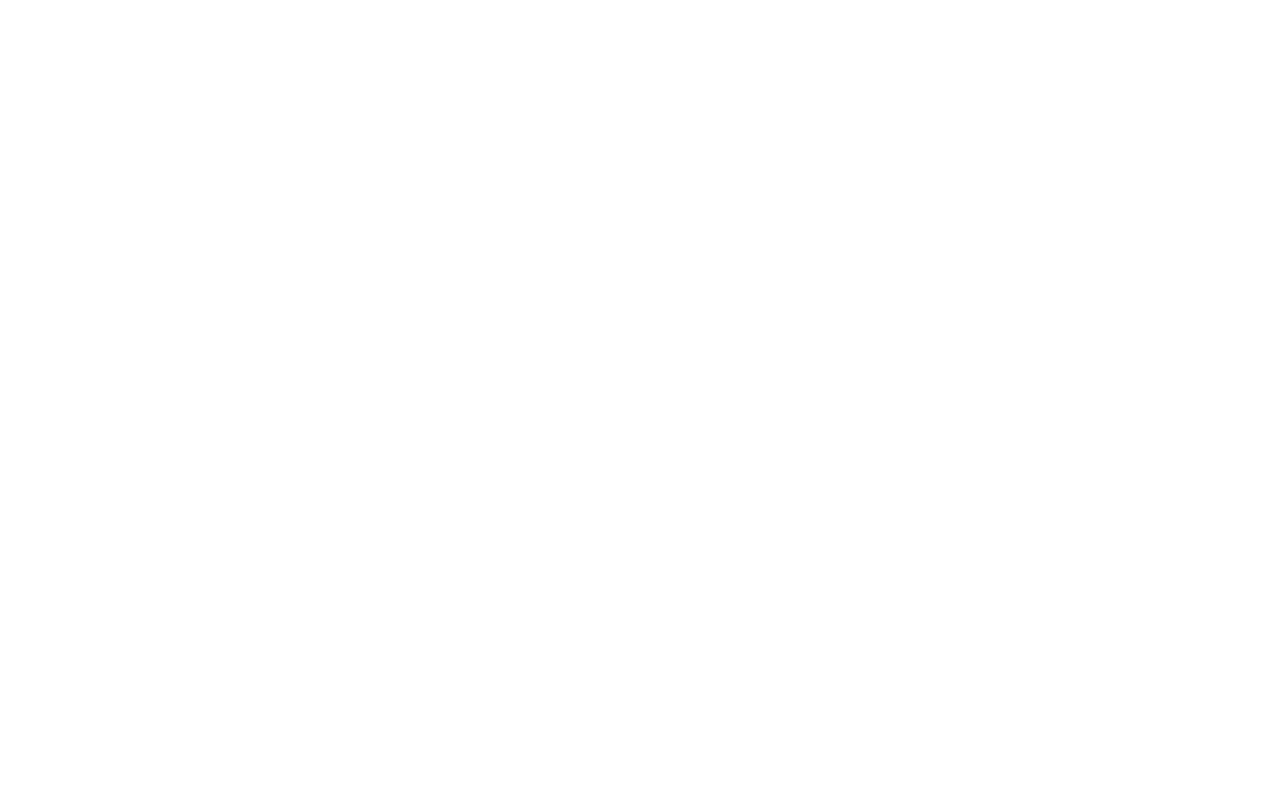
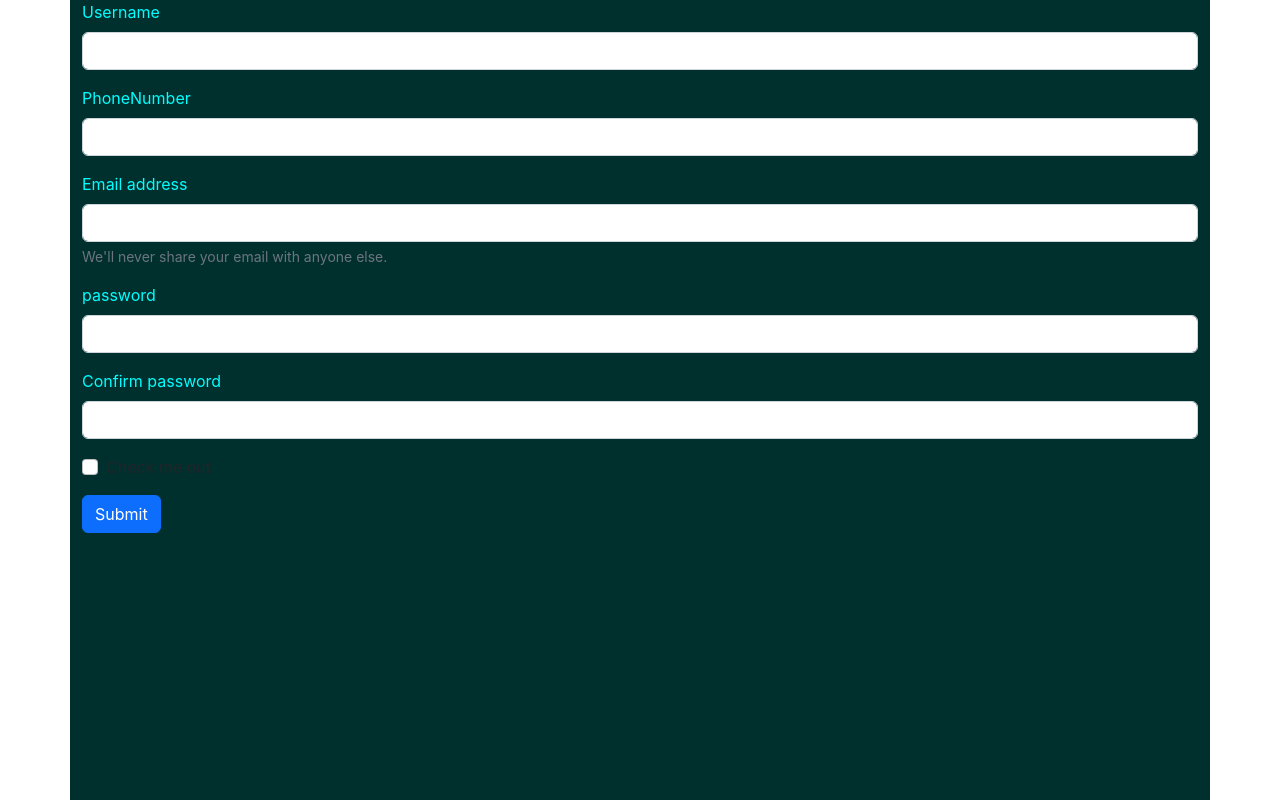
Before and after one commit to Emmaxfans/foodhub, a React (Create React App) app: page /Form in a window 1280 px wide. Before the commit this address had no page. Built offline with nearby package versions, Linux system fonts and the light colour scheme.

Commit message:
feat: adding a 404 page and i

```diff
--- a/package.json
+++ b/package.json
@@ -6,6 +6,7 @@
     "@testing-library/jest-dom": "^5.16.5",
     "@testing-library/react": "^13.4.0",
     "@testing-library/user-event": "^13.5.0",
+    "axios": "^1.2.1",
     "react": "^18.2.0",
     "react-dom": "^18.2.0",
     "react-router-dom": "^6.4.1",
--- a/src/App.css
+++ b/src/App.css
@@ -1,10 +1,34 @@
-.App {
+.App{
   /* text-align: center; */
   background-color: #00302E;
   margin: 0;
   /* max-width: 100%; */
   /* height: 100%; */
   /* width: 100%; */
+}
+
+.error{
+  background-color: #00302E;
+  height: 100vh;
+}
+
+.error-h1{
+  color: #FBDDBB;
+  text-align: center;
+}
+
+ .error a{
+   display: block;
+  text-decoration: none;
+  text-align: center;
+  color: #ffffff;
+
+}
+
+/* testform */
+
+.form-label{
+  color: aqua;
 }
 
 .foodhub{
--- a/src/App.js
+++ b/src/App.js
@@ -7,6 +7,9 @@
 import Loginpage from './pages/Loginpage';
 import Signup from './pages/Signup';
 import Orderpage1 from './pages/Orderpage1';
+import Error from './pages/Error';
+import FormTest from './pages/FormTest';
+import SignUpSuccess from './pages/SignUpSuccess';
 
 
 // import FunctionalComponent from './components/FunctionalComponent';
@@ -18,6 +21,9 @@
         <Route path='/Login' element={<Loginpage />} />
         <Route path='/Sign-Up' element={<Signup />} />
         <Route path='/Order' element={<Orderpage1 />} />
+        <Route path='/Form' element={<FormTest />} />
+        <Route path='/Auth' element={<SignUpSuccess />} />
+        <Route path='*' element={<Error />} />
       </Routes>
 
   );
--- a/src/components/LandingPage.js
+++ b/src/components/LandingPage.js
@@ -4,8 +4,40 @@
 import { Link } from "react-router-dom";
 import Footer from "./Footer";
 import Nav from "./Nav";
+import { useState } from "react";
+
+// import axios from "axios";
 
 export default function LandingPage() {
+
+    // post request for email subscription
+
+    const [formemail, setFormemail] = useState("");
+
+const subscribeInput =(e) =>{
+    const { name,value }= e.target;
+    setFormemail({...formemail, [name]:value});
+    console.log(formemail);
+}
+
+const subscribe = async (e) =>{
+    e.preventDefault();
+    console.log(formemail);
+    // try{
+    //     const res= await axios.post('https://vendlify-api.onrender.com/api/v1/users/signup', formemail)
+    //     console.log(res)
+    //     if (res.status === 200){
+    //         document.getElementById("subscribe").innerHTML = "successfully subscribe"
+    //     }
+
+    //     else{
+    //         document.getElementById("submit").innerHTML = "Error can not subscribe"
+    //     }
+
+    // }catch(err){
+
+    // }
+}
 
     return(
 
@@ -57,7 +89,7 @@
 </div>
 
 <div class="col">
-<Link to='Order'>
+<Link to='Form'>
 <img className='img2 img-fluid' src='.\foodhub\bon-vivant-qom5MPOER-I-unsplash 3.png' alt='foodhub2'/>
 </Link>
 <div className='con-center'>
@@ -85,7 +117,7 @@
 <div className="col-6 con-mt1">
 
 <div className='con-b'>
-<h3 className=''>Get notified when we have Update!</h3>
+<h3 className=''>Get notified when we have Updates!</h3>
 <p className='ppp'>Get notified when we add new items to our special menu, <br/> update our price list of special promos!</p>
 </div>
 
@@ -95,8 +127,8 @@
 <div class="col-6 func-con">
 
 <div class="">
-<form class="d-flex">
-<input class="form-control input-pro" type="search" placeholder="Search" aria-label="Search"/>
+<form class="d-flex" onSubmit={subscribe}>
+<input class="form-control input-pro" type="email" name="subscriber" value={subscribeInput.subscriber} onChange={subscribeInput} id="subscribe" placeholder="Email" aria-label="Search" />
 
 <FunctionalComponent />
 </form>
--- a/src/index.js
+++ b/src/index.js
@@ -6,8 +6,6 @@
 import reportWebVitals from './reportWebVitals';
 
 const root = ReactDOM.createRoot(document.getElementById('root'));
-// root.render(<Loginpage />);
-// const root = ReactDOM.createRoot(document.getElementById('root'));
 root.render(
   <React.StrictMode>
     <Router>
@@ -16,7 +14,4 @@
   </React.StrictMode>
 );
 
-// If you want to start measuring performance in your app, pass a function
-// to log results (for example: reportWebVitals(console.log))
-// or send to an analytics endpoint. Learn more: https://bit.ly/CRA-vitals
 reportWebVitals();
--- /dev/null
+++ b/src/pages/Error.js
@@ -0,0 +1,17 @@
+import React from "react";
+import { Link } from "react-router-dom";
+import '../App.css'
+
+const Error = ()=>{
+    return(
+        <div className="error">
+
+            <h1 className="error-h1">Not Found</h1>
+            <Link className="error-link" to="/" >Click here to go to homepage</Link>
+
+        </div>
+    );
+
+}
+
+export default Error
--- /dev/null
+++ b/src/pages/FormTest.js
@@ -0,0 +1,147 @@
+import axios from "axios";
+// import React, { useEffect } from "react"
+import { useState } from "react";
+import '../App.css'
+const FormTest = () =>{
+
+    //  POST REQUEST FOR SIGN UP
+
+
+const [formvalue, setFormvalue] = useState({userName: "", email: "", phoneNumber: "", password: "", passwordConfirm: ""});
+
+const handleInput=(e) =>{
+    const { name,value }= e.target;
+    setFormvalue({...formvalue, [name]:value});
+    console.log(formvalue);
+}
+
+const submitForm1 = async (e) =>{
+    e.preventDefault();
+    // console.log(formvalue);
+    try{
+        const res= await axios.post('https://vendlify-api.onrender.com/api/v1/users/signup', formvalue)
+        console.log(res)
+        if (res.status === 200){
+            window.location = "/Auth"
+        }
+
+        else{
+            document.getElementById("submit").innerHTML = "Error with sign up"
+        }
+
+    }catch(err){
+
+    }
+}
+
+// POST USING AXIOS
+
+    // const [userName, setUsername] = useState('');
+    // const [email, setEmail] = useState('');
+    // const [phoneNumber, setPhoneNumber] = useState([]);
+    // const [password, setPassword] = useState('');
+    // const [passwordConfirm, setPasswordConfirm] = useState('');
+    // const [posts, setPosts] = useState([]);
+
+    // const submitForm1 = (e) => {
+    //    e.preventDefault();
+    //    addPosts(userName, email, phoneNumber, password, passwordConfirm);
+    // };
+
+    // const addPosts = (userName, email, phoneNumber, password, passwordConfirm) => {
+    //    client
+    //       .post('', {
+    //         userName: userName,
+    //          email: email,
+    //          phoneNumber: phoneNumber,
+    //          password: password,
+    //          passwordConfirm: passwordConfirm,
+
+    //       })
+    //       .then((response) => {
+    //          setPosts([response.data, ...posts]);
+    //       });
+    //    setEmail('');
+    //    setUsername('');
+    //    setPhoneNumber('');
+    //    setPassword('');
+    //    setPasswordConfirm('');
+    // };
+
+// const [email, setEmail] = useState('');
+// const [username, setUsername] = useState('');
+
+// useEffect(() =>(
+//     axios.get('https://vendlify-api.onrender.com/api/v1/users/signup').then(res => {
+//         console.log("getting from ::::", res.data)
+//         setData(res.data)
+//     }).catch(err => console.log(err))
+// ), [])
+
+// const postData = (e) => {
+//     e.preventDefault();
+//     axios.post('https://vendlify-api.onrender.com/api/v1/users/signup',{
+//         email,
+//         username
+//     }).then(res => console.log('posting data', res)).catch(err => console.log(err))
+
+//  }
+    return(
+
+    <div className="error container">
+        <form onSubmit={ submitForm1 }>
+
+
+  <div className="mb-3">
+    <label for="" class="form-label">Username</label>
+    <input type="username"  name="userName" value={formvalue.userName} onChange={handleInput} className="form-control" id="" aria-describedby="" required/>
+  </div>
+
+  <div className="mb-3">
+    <label for="" class="form-label">PhoneNumber</label>
+    <input type="username"  name="phoneNumber" value={formvalue.phoneNumber} onChange={handleInput} className="form-control" id="" aria-describedby="" required/>
+  </div>
+
+  <div className="mb-3">
+    <label for="exampleInputEmail1" class="form-label">Email address</label>
+    <input type="email"  name="email" value={formvalue.email} onChange={handleInput} className="form-control" id="exampleInputEmail1" aria-describedby="emailHelp" required/>
+    <div id="emailHelp" className="form-text">We'll never share your email with anyone else.</div>
+  </div>
+
+  <div className="mb-3">
+    <label for="" class="form-label">password</label>
+    <input type="username"  name="password" value={formvalue.password} onChange={handleInput} className="form-control" id="" aria-describedby="" required/>
+  </div>
+
+  <div className="mb-3">
+    <label for="" class="form-label">Confirm password</label>
+    <input type="username"  name="passwordConfirm" value={formvalue.passwordConfirm} onChange={handleInput} className="form-control" id="" aria-describedby="" required/>
+  </div>
+
+  {/* <div className="mb-3">
+    <label for="" class="form-label">Phone number</label>
+    <input type="email" name="phoneno" className="form-control" id="exampleInputEmail1" aria-describedby="emailHelp"/>
+  </div> */}
+
+  {/* <div className="mb-3">
+    <label for="exampleInputPassword1" class="form-label">Password</label>
+    <input type="password" name="password1" class="form-control" id="exampleInputPassword1"/>
+  </div> */}
+
+  {/* <div className="mb-3">
+    <label for="exampleInputPassword1" class="form-label">Confirm Password</label>
+    <input type="password" name="confirmpassword" class="form-control" id="exampleInputPassword1"/>
+  </div> */}
+
+  <div className="mb-3 form-check">
+    <input type="checkbox" class="form-check-input" id="exampleCheck1"/>
+    <label className="form-check-label" for="exampleCheck1">Check me out</label>
+  </div>
+  <button type="submit" id="submit" className="btn btn-primary" >Submit</button>
+</form>
+    </div>
+    )
+
+}
+
+export default FormTest
--- /dev/null
+++ b/src/pages/SignUpSuccess.js
@@ -0,0 +1,14 @@
+import React from 'react'
+import "../App.css"
+
+const SignUpSuccess = () => {
+  return (
+    <div className='error'>
+        <center>
+        <h3 className='text-white'>Sign up successfully, confirm your email</h3>
+        </center>
+    </div>
+  )
+}
+
+export default SignUpSuccess
--- a/src/pages/Signup.js
+++ b/src/pages/Signup.js
@@ -1,4 +1,5 @@
 import React from 'react'
+// import { useState } from 'react';
 import { Link } from 'react-router-dom';
 import '../Loginsignup.css';
 
@@ -7,9 +8,7 @@
     // Usestate for the login form
 
  const{useState}=React;
- const[inputtext,setinputtext]=useState({
- email:"",
- password:""
+ const[inputtext,setinputtext]=useState({userName: "", phoneNumber: "", email:"", password:"", passwordConfirm: ""
  });
 
  const[warnemail,setwarnemail]=useState(false);
@@ -39,6 +38,7 @@
  if(inputtext.email===""){
  setwarnemail(true);
  }
+
  else if(inputtext.password===""){
  setwarnpassword(true);
  }
@@ -61,6 +61,51 @@
      }
  }
 
+     //  POST REQUEST FOR SIGN UP
+
+
+// const [inputtext, setinputtext] = useState({userName: "", email: "", phoneNumber: "", password: "", passwordConfirm: ""});
+
+// const inputEvent=(e) =>{
+//     const { name,value }= e.target;
+//     setFormvalue({...formvalue, [name]:value});
+//     console.log(formvalue);
+// }
+
+// const submitForm1 = async (e) =>{
+//     e.preventDefault();
+//     // console.log(formvalue);
+//     try{
+//         const res= await axios.post('https://vendlify-api.onrender.com/api/v1/users/signup', formvalue)
+//         console.log(res)
+//         if (res.status === 200){
+//             window.location = "/Auth"
+//         }
+
+//         else{
+//             document.getElementById("submit").innerHTML = "Error with sign up"
+//         }
+
+//     }catch(err){
+
+//     }
+// }
+
+
+//  POST REQUEST FOR SIGN UP
+
+// const [username, setUsername] = useState('');
+// const [phoneno, setPhoneno] = useState('');
+// const [email, setEmail] = useState('');
+// const [password1, setpassword1] = useState('');
+// const [confirmpassword, setconfirmpassword] = useState('');
+
+// const submitForm = (e) => {
+   // setEmail, setPhoneno, setUsername, setpassword1, setconfirmpassword(e.target.value)
+//   e.preventDefault();
+//   addPosts(username, phoneno, email, password, confirmpassword );
+// };
+
   return (
     <div className='container1'>
       <div className='row'>
@@ -70,27 +115,40 @@
 
       <div className='col-lg-6'>
       <div className='login-con2'>
-      <h1 className=''>WELCOME FOODHUB!</h1>
+      <h1 className='h1-style'>WELCOME FOODHUB!</h1>
+
   <form className='login-form' onSubmit={submitForm} >
 
   <div class="input-con">
-    <input type="email" class="form-control" id="exampleInputEmail1" aria-describedby="emailHelp" placeholder='First Name'/>
+    <input type="text" name='userName' class="form-control"
+    id="" aria-describedby="emailHelp" placeholder='First Name'
+    value={inputtext.userName} onChange={inputEvent} required/>
   </div>
 
   <div class="input-con">
-    <input type="email" class="form-control" id="exampleInputEmail1" aria-describedby="emailHelp" placeholder='Last Name'/>
+    <input type="text" name='phoneNumber' class="form-control"
+   id='' aria-describedby="emailHelp" placeholder='Phone Number' required
+    value={inputtext.phoneNumber} onChange={inputEvent}/>
+  </div>
+
+  <div class="input-con"  >
+    <input type="email" className={` ${warnemail ?
+      "warning active-input1" : "form-control" }`} placeholder="Enter your email"
+      value={inputtext.email} onChange={inputEvent} name="email" />
+  </div>
+
+
+  <div class="input-con">
+    <input type={password} name='password' className={` ${warnpassword ? "warning" : "form-control" } ${type ? "type_password" : "" }`} placeholder="password" value={inputtext.password} onChange={inputEvent} required/>
+    <i onClick={Eye} className={`fa ${eye ? "fa-eye-slash" : "fa-eye" }`}></i>
   </div>
 
   <div class="input-con">
-
-    <input type="text" className={` ${warnemail ? "warning active-input1" : "form-control" }`} placeholder="Enter your email" value={inputtext.email} onChange={inputEvent} name="email" />
-  </div>
-  <div class="input-con">
-    <input type={password} className={` ${warnpassword ? "warning" : "form-control" } ${type ? "type_password" : "" }`} placeholder="Enter your password" value={inputtext.password} onChange={inputEvent} name="password" />
+    <input type="text" name='passwordConfirm' className='form-control warning' placeholder='confirm password'  value={inputtext.passwordConfirm} onChange={inputEvent} required/>
     <i onClick={Eye} className={`fa ${eye ? "fa-eye-slash" : "fa-eye" }`}></i>
   </div>
 
-  <button type="submit" class="btn btn-color form-control mb-3">Sign up</button>
+  <button type="submit" class="btn btn-color form-control mb-3" id='signup' >Sign up</button>
 
   <center className='mt-3'>
   <Link className='login-link' to='/Login'>You already have an account</Link>
```
Also changed, not shown: src/Loginsignup.css (+24 -3 lines), src/components/Nav.js (+4 -4 lines), src/pages/Loginpage.js (+4 -4 lines), 1 other file (tests, documents, lock files or other folders).
